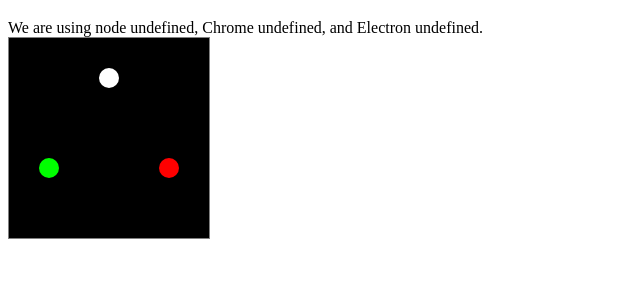
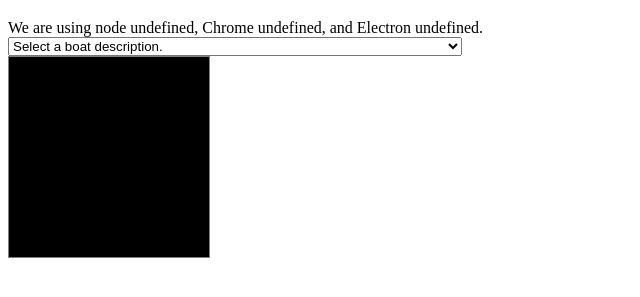
Before and after one commit to arnauldvm/nav.regulations, an Electron app: page index.html in a window 800 px wide. Shown: the part 61-358 px from the top of the page, without its empty margins (0-640 px from the left). Drawn offline with Linux system fonts and the light colour scheme; no server answers.

Commit message:
:sparkles: Add select list and data file with boats descriptions

```diff
--- /dev/null
+++ b/data/lights.json
@@ -0,0 +1,4 @@
+[
+  { "description": "Navire au mouillage de longueur inférieure à 50 m", "definition": "MW" },
+  { "description": "Navire de longueur inférieure à 50 m faisant route droit vers l’observateur", "definition": "MW+RG+LR" }
+]
--- a/index.html
+++ b/index.html
@@ -10,6 +10,10 @@
     <div class="footer">We are using node <script>document.write(process.versions.node)</script>,
       Chrome <script>document.write(process.versions.chrome)</script>,
       and Electron <script>document.write(process.versions.electron)</script>.</div>
+    <select name="light" id="lightSelect">
+      <option disabled="disabled" selected="selected">Select a boat description.</option>
+    </select>
+    <br/>
     <canvas id="base" class="lights_frame" width="200" height="200">
       Canvas element not supported by browser
     </canvas>
--- a/renderer.js
+++ b/renderer.js
@@ -1,9 +1,21 @@
+const lightSelect = document.getElementById('lightSelect');
+const lightsDataList = require("./data/lights.json");
+lightsDataList.forEach(function(lightData) {
+  var option = document.createElement("option");
+  option.value = lightData.definition;
+  option.text = lightData.description;
+  lightSelect.appendChild(option);
+});
+
 const lights = require('./assets/lights');
 const canvas = document.getElementById('base');
 if (canvas.getContext) {
   const ctx = canvas.getContext('2d');
-  const view = lights.ViewE.FRONT;
-  lights.lightsMultipleCompact(ctx, "MW+RG+LR", view);
+  lightSelect.onchange = function() {
+    var view = lights.ViewE.FRONT;
+    ctx.clearRect(0, 0, canvas.width, canvas.height);
+    lights.lightsMultipleCompact(ctx, lightSelect.value, view);
+  };
 } else {
   // canvas unsupported
 }
```
